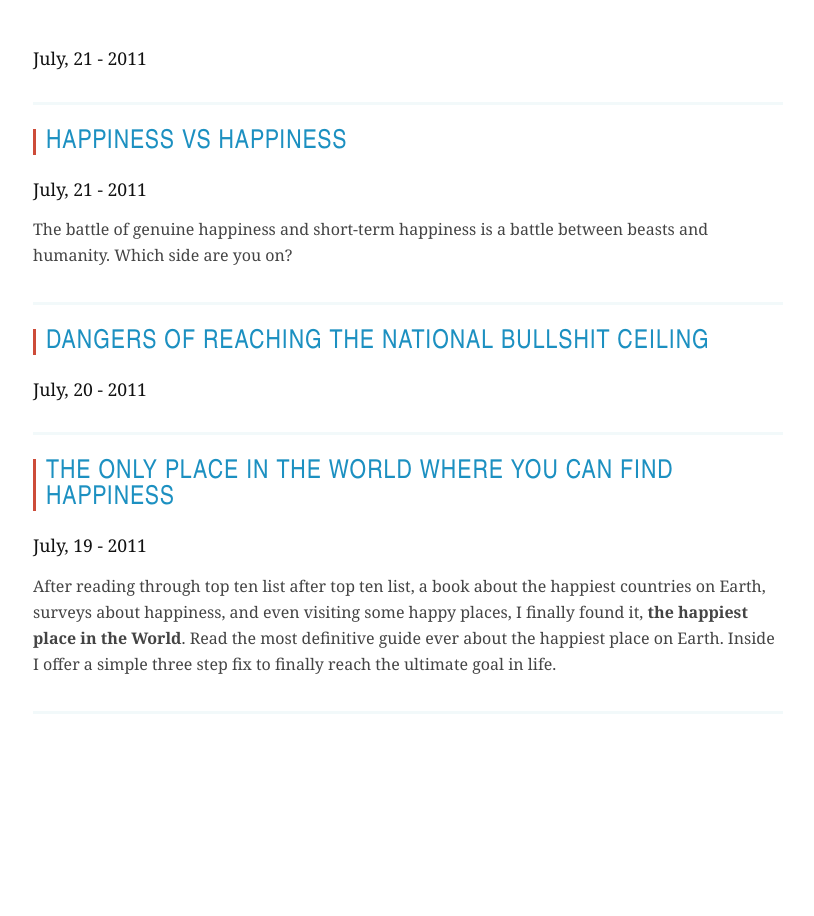
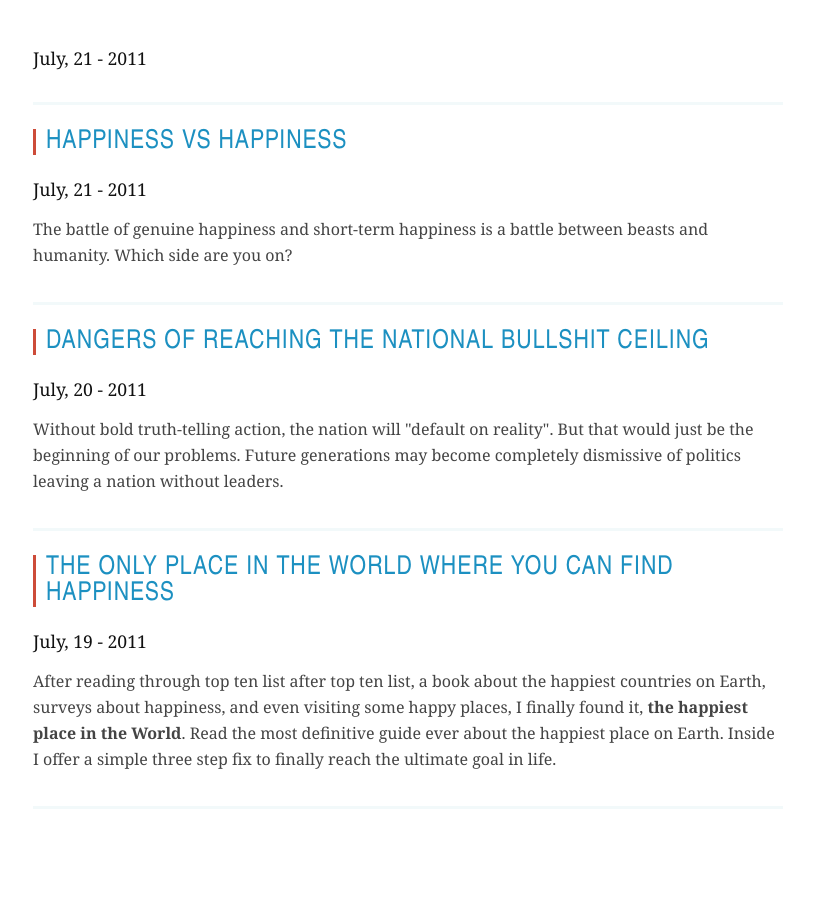
Before and after one commit to joehand/smilingjoe, a Jekyll site: the page built from experiments/index.html, in a window 1280 px wide. Shown: the whole page, without its empty margins (232-1046 px from the left). Built offline with Jekyll 4.4.1, drawn with Linux system fonts in a browser that asks for light colours; nearby versions of some CDN libraries; some web fonts are replaced; Markdown is read by kramdown in place of the engine named in the settings.

Commit message:
some new meta_descriptions

```diff
--- a/_posts/2011-07-20-defaulting-reality.markdown
+++ b/_posts/2011-07-20-defaulting-reality.markdown
@@ -2,8 +2,8 @@
 layout: post
 title: Dangers of Reaching The National Bullshit Ceiling
 
-
-meta_description:
+meta_description: The nation is reaching the <strong>National Bullshit Ceiling</strong>. Young generations are becoming completely dismissive of politics leaving a nation without leaders.
+description: Without bold truth-telling action, the nation will "default on reality". But that would just be the beginning of our problems. Future generations may become completely dismissive of politics leaving a nation without leaders.
 ---
 
 The Daily Show recently discussed the <strong>National Bullshit Ceiling</strong> and the threat it poses to the country. Daily Show correspondent, Jason Jones, warned us of the impending doom if we pass the limit:
--- a/index.html
+++ b/index.html
@@ -2,7 +2,7 @@
 layout: main
 title: "Find Your Smile, Change The World"
 
-meta_description: Find Your Smile, Change The World. By finding your true smile, a warm heart, and a clam mind we can change the world. Working individually to become happy we can encourage our family and friends along the same journey. Take initiative and start a revolution within yourself.
+meta_description: By finding your true smile, a warm heart, and a clam mind we can change the world. Take initiative and start a revolution.
 ---
 
 <header class="main-head">
```
